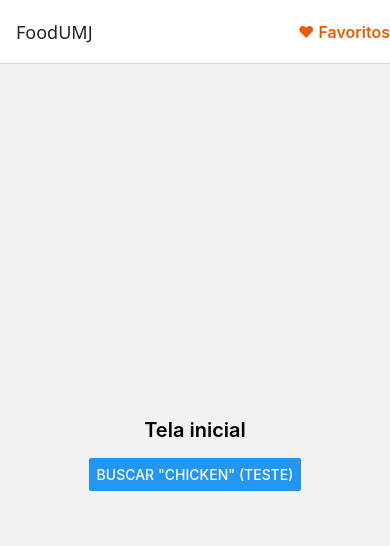
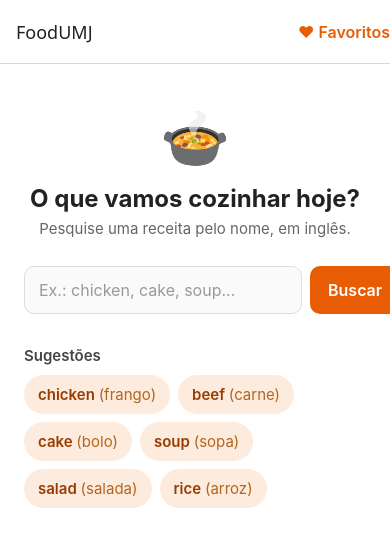
Before and after one commit to mlucasoliv/programa-o-mobile-trabalho, a React Native app in the folder FoodUMJ/: screen /Inicio in a window 390 px wide. Shown: the top 546 px of the page. Built offline with nearby package versions, Linux system fonts and the light colour scheme.

Commit message:
Cria a tela inicial com campo de pesquisa e sugestões
Campo controlado com useState, botão Buscar e Enter do teclado, aviso para busca vazia e sugestões de termos em inglês. Marca a A6 como concluída no roteiro.

```diff
--- a/FoodUMJ/src/screens/HomeScreen.js
+++ b/FoodUMJ/src/screens/HomeScreen.js
@@ -1,21 +1,191 @@
-import { Button, StyleSheet, Text, View } from 'react-native';
+import { useState } from 'react';
+import { Keyboard, Pressable, ScrollView, StyleSheet, Text, TextInput, View } from 'react-native';
 
-// Tela inicial (ESQUELETO da A5). O campo de pesquisa entra na A6.
-// Toda tela registrada no Stack recebe a prop "navigation", usada para trocar de tela.
+// As receitas da API estão em inglês, então sugerimos termos que trazem bastante resultado.
+const SUGESTOES = [
+  { termo: 'chicken', traducao: 'frango' },
+  { termo: 'beef', traducao: 'carne' },
+  { termo: 'cake', traducao: 'bolo' },
+  { termo: 'soup', traducao: 'sopa' },
+  { termo: 'salad', traducao: 'salada' },
+  { termo: 'rice', traducao: 'arroz' },
+];
+
+// Tela inicial: campo de pesquisa + sugestões.
 export default function HomeScreen({ navigation }) {
+  // useState guarda o que está digitado. Cada letra digitada atualiza o estado,
+  // e o React redesenha a tela com o valor novo (é um "campo controlado").
+  const [termo, setTermo] = useState('');
+  // Mensagem mostrada quando o usuário tenta buscar com o campo vazio
+  const [aviso, setAviso] = useState('');
+
+  function buscar(texto) {
+    const termoLimpo = texto.trim();
+
+    if (termoLimpo === '') {
+      setAviso('Digite o nome de uma receita para buscar.');
+      return;
+    }
+
+    setAviso('');
+    Keyboard.dismiss(); // fecha o teclado antes de trocar de tela
+    navigation.navigate('Resultados', { termo: termoLimpo });
+  }
+
+  function aoDigitar(texto) {
+    setTermo(texto);
+    if (aviso) setAviso(''); // some com o aviso assim que a pessoa volta a digitar
+  }
+
+  function usarSugestao(sugestao) {
+    setTermo(sugestao);
+    buscar(sugestao);
+  }
+
   return (
-    <View style={styles.container}>
-      <Text style={styles.titulo}>Tela inicial</Text>
-      <Button
-        title='Buscar "chicken" (teste)'
-        // navigate('NomeDaRota', { parâmetros }) abre a tela e leva os dados junto
-        onPress={() => navigation.navigate('Resultados', { termo: 'chicken' })}
-      />
-    </View>
+    // keyboardShouldPersistTaps="handled": o toque numa sugestão funciona de primeira,
+    // mesmo com o teclado aberto
+    <ScrollView contentContainerStyle={styles.container} keyboardShouldPersistTaps="handled">
+      <Text style={styles.emoji}>🍲</Text>
+      <Text style={styles.titulo}>O que vamos cozinhar hoje?</Text>
+      <Text style={styles.subtitulo}>Pesquise uma receita pelo nome, em inglês.</Text>
+
+      <View style={styles.linhaBusca}>
+        <TextInput
+          style={[styles.campo, aviso ? styles.campoComAviso : null]}
+          value={termo}
+          onChangeText={aoDigitar}
+          onSubmitEditing={() => buscar(termo)} // o Enter do teclado também busca
+          placeholder="Ex.: chicken, cake, soup..."
+          placeholderTextColor="#999"
+          returnKeyType="search"
+          autoCapitalize="none"
+          autoCorrect={false} // senão o corretor em português troca "chicken" por outra palavra
+          clearButtonMode="while-editing"
+          accessibilityLabel="Pesquisar receitas"
+        />
+        <Pressable
+          onPress={() => buscar(termo)}
+          accessibilityRole="button"
+          style={({ pressed }) => [styles.botao, pressed && styles.botaoPressionado]}
+        >
+          <Text style={styles.textoBotao}>Buscar</Text>
+        </Pressable>
+      </View>
+
+      {aviso ? <Text style={styles.aviso}>{aviso}</Text> : null}
+
+      <Text style={styles.tituloSugestoes}>Sugestões</Text>
+      <View style={styles.sugestoes}>
+        {SUGESTOES.map((sugestao) => (
+          <Pressable
+            key={sugestao.termo}
+            onPress={() => usarSugestao(sugestao.termo)}
+            accessibilityRole="button"
+            accessibilityLabel={`Buscar ${sugestao.termo}, ${sugestao.traducao}`}
+            style={({ pressed }) => [styles.chip, pressed && styles.chipPressionado]}
+          >
+            <Text style={styles.textoChip}>
+              {sugestao.termo} <Text style={styles.traducaoChip}>({sugestao.traducao})</Text>
+            </Text>
+          </Pressable>
+        ))}
+      </View>
+    </ScrollView>
   );
 }
 
 const styles = StyleSheet.create({
-  container: { flex: 1, alignItems: 'center', justifyContent: 'center', gap: 16, padding: 24 },
-  titulo: { fontSize: 20, fontWeight: '600' },
+  container: {
+    flexGrow: 1,
+    padding: 24,
+    paddingTop: 40,
+    backgroundColor: '#fff',
+  },
+  emoji: {
+    fontSize: 56,
+    textAlign: 'center',
+  },
+  titulo: {
+    marginTop: 12,
+    fontSize: 24,
+    fontWeight: '700',
+    color: '#222',
+    textAlign: 'center',
+  },
+  subtitulo: {
+    marginTop: 6,
+    fontSize: 15,
+    color: '#666',
+    textAlign: 'center',
+  },
+  linhaBusca: {
+    flexDirection: 'row',
+    marginTop: 28,
+    gap: 8,
+  },
+  campo: {
+    flex: 1,
+    height: 48,
+    paddingHorizontal: 14,
+    borderWidth: 1,
+    borderColor: '#ddd',
+    borderRadius: 10,
+    fontSize: 16, // 16 ou mais evita zoom automático em alguns aparelhos
+    color: '#222',
+    backgroundColor: '#fafafa',
+  },
+  campoComAviso: {
+    borderColor: '#D62828',
+  },
+  botao: {
+    height: 48,
+    paddingHorizontal: 18,
+    borderRadius: 10,
+    justifyContent: 'center',
+    backgroundColor: '#E85D04',
+  },
+  botaoPressionado: {
+    opacity: 0.7,
+  },
+  textoBotao: {
+    color: '#fff',
+    fontSize: 16,
+    fontWeight: '600',
+  },
+  aviso: {
+    marginTop: 8,
+    fontSize: 14,
+    color: '#D62828',
+  },
+  tituloSugestoes: {
+    marginTop: 32,
+    marginBottom: 10,
+    fontSize: 15,
+    fontWeight: '600',
+    color: '#444',
+  },
+  sugestoes: {
+    flexDirection: 'row',
+    flexWrap: 'wrap',
+    gap: 8,
+  },
+  chip: {
+    paddingVertical: 10,
+    paddingHorizontal: 14,
+    borderRadius: 20,
+    backgroundColor: '#FDEBDD',
+  },
+  chipPressionado: {
+    opacity: 0.6,
+  },
+  textoChip: {
+    fontSize: 15,
+    fontWeight: '600',
+    color: '#9A3B00',
+  },
+  traducaoChip: {
+    fontWeight: '400',
+    color: '#B5651D',
+  },
 });
```
Also changed, not shown: 1 other file (tests, documents, lock files or other folders).
